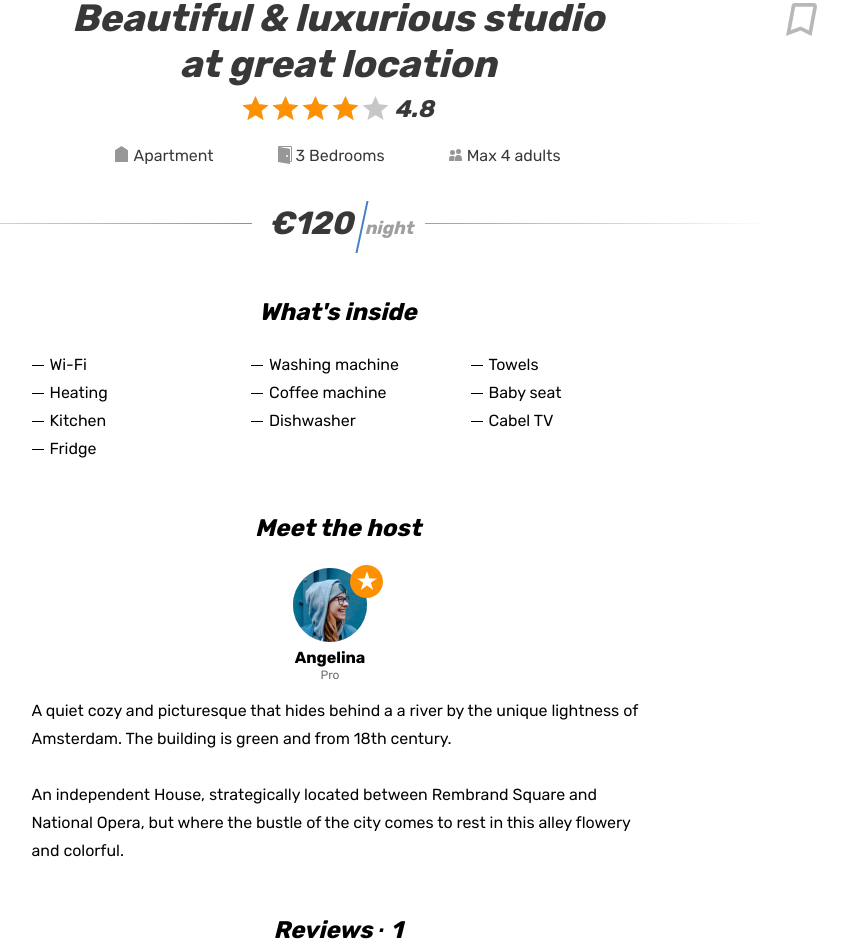
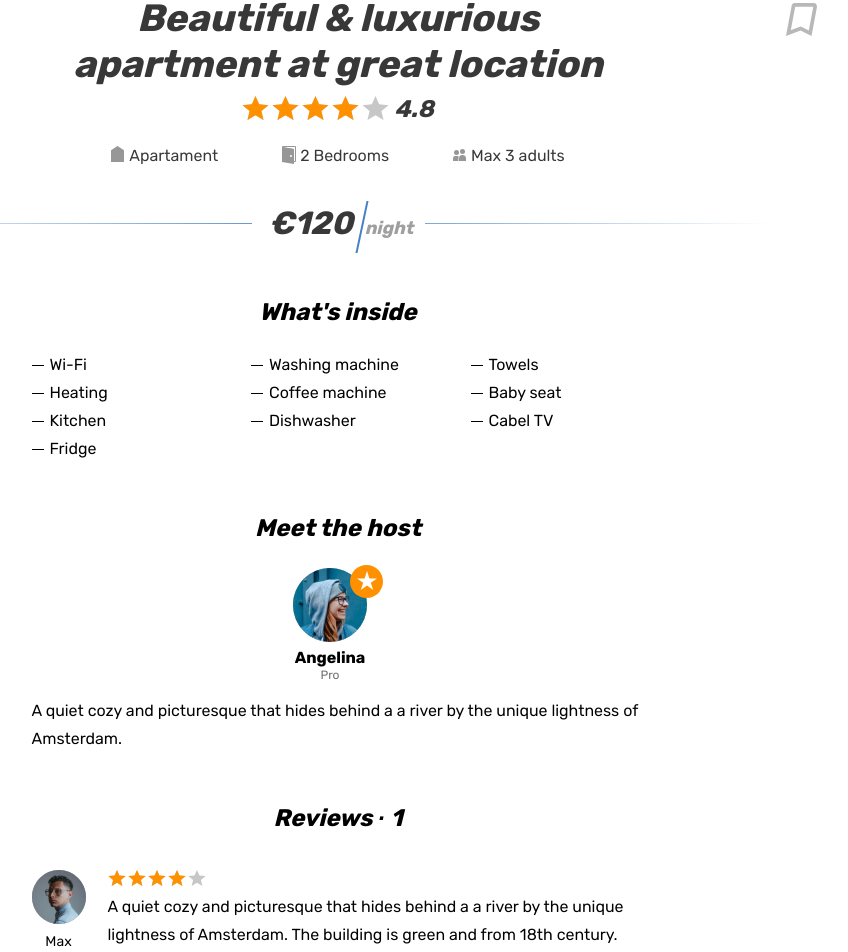
Before and after one commit to enfllome/1288435-six-cities-9, a React (Create React App) app in the folder project/: page /offer/1 in a window 1280 px wide. Shown: the part 553-1505 px from the top of the page, without its empty margins (302-1150 px from the left). Built offline with nearby package versions, Linux system fonts and the light colour scheme.

Commit message:
Выведет данные конкретного объявления

```diff
--- a/project/src/components/app/app.tsx
+++ b/project/src/components/app/app.tsx
@@ -32,7 +32,7 @@ function App({ offers }: AppProps): JSX.Element {
         />
         <Route
           path={`${AppRoute.Room}/:id`}
-          element={<Property />}
+          element={<Property offers={offers} />}
         />
         <Route
           path={AppRoute.Login}
--- a/project/src/components/property/property.tsx
+++ b/project/src/components/property/property.tsx
@@ -1,7 +1,17 @@
+import { useParams } from 'react-router-dom';
+import Offer from '../../types/offers';
 import FormReview from '../form-review/form-review';
 import Header from '../header/header';
 
-function Property (): JSX.Element {
+type PropertyProps = {
+  offers: Array<Offer>,
+}
+
+function Property ({ offers }: PropertyProps): JSX.Element {
+
+  const currentScreenId = useParams();
+  const currentOffer = offers.find((offer) => offer.id === currentScreenId.id);
+
   return (
     <div className="page">
       <Header />
@@ -36,7 +46,7 @@ function Property (): JSX.Element {
               </div>
               <div className="property__name-wrapper">
                 <h1 className="property__name">
-                  Beautiful &amp; luxurious studio at great location
+                  { currentOffer?.title}
                 </h1>
                 <button className="property__bookmark-button button" type="button">
                   <svg className="property__bookmark-icon" width="31" height="33">
@@ -54,21 +64,21 @@ function Property (): JSX.Element {
                   </span>
                   <span className="visually-hidden">Rating</span>
                 </div>
-                <span className="property__rating-value rating__value">4.8</span>
+                <span className="property__rating-value rating__value">{ currentOffer?.rating}</span>
               </div>
               <ul className="property__features">
                 <li className="property__feature property__feature--entire">
-                  Apartment
+                  { currentOffer?.type }
                 </li>
                 <li className="property__feature property__feature--bedrooms">
-                  3 Bedrooms
+                  { currentOffer?.bedrooms } Bedrooms
                 </li>
                 <li className="property__feature property__feature--adults">
-                  Max 4 adults
+                  Max { currentOffer?.maxAdults } adults
                 </li>
               </ul>
               <div className="property__price">
-                <b className="property__price-value">&euro;120</b>
+                <b className="property__price-value">&euro;{ currentOffer?.price }</b>
                 <span className="property__price-text">&nbsp;night</span>
               </div>
               <div className="property__inside">
@@ -121,10 +131,7 @@ function Property (): JSX.Element {
                 </div>
                 <div className="property__description">
                   <p className="property__text">
-                    A quiet cozy and picturesque that hides behind a a river by the unique lightness of Amsterdam. The building is green and from 18th century.
-                  </p>
-                  <p className="property__text">
-                    An independent House, strategically located between Rembrand Square and National Opera, but where the bustle of the city comes to rest in this alley flowery and colorful.
+                    { currentOffer?.description }
                   </p>
                 </div>
               </div>
```
